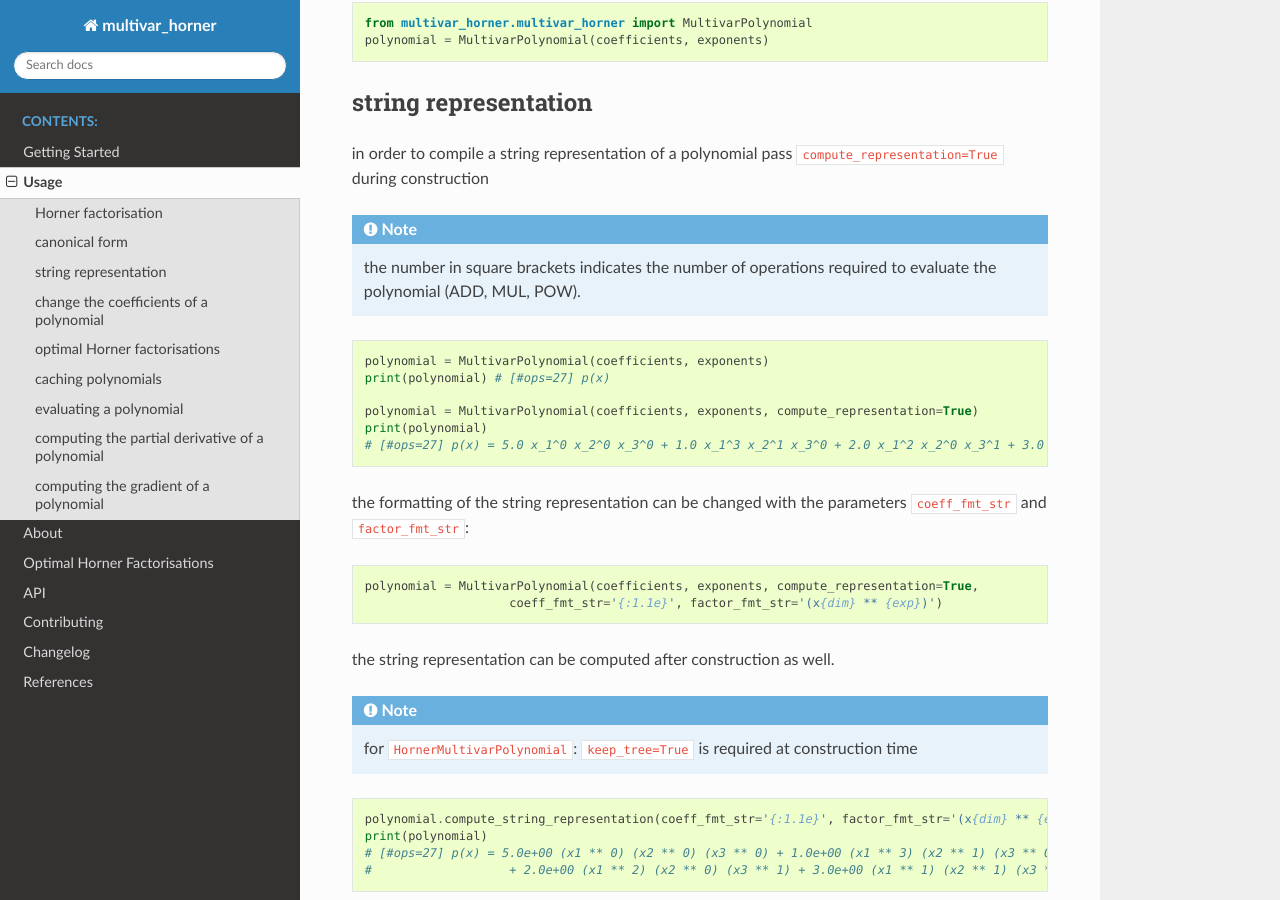
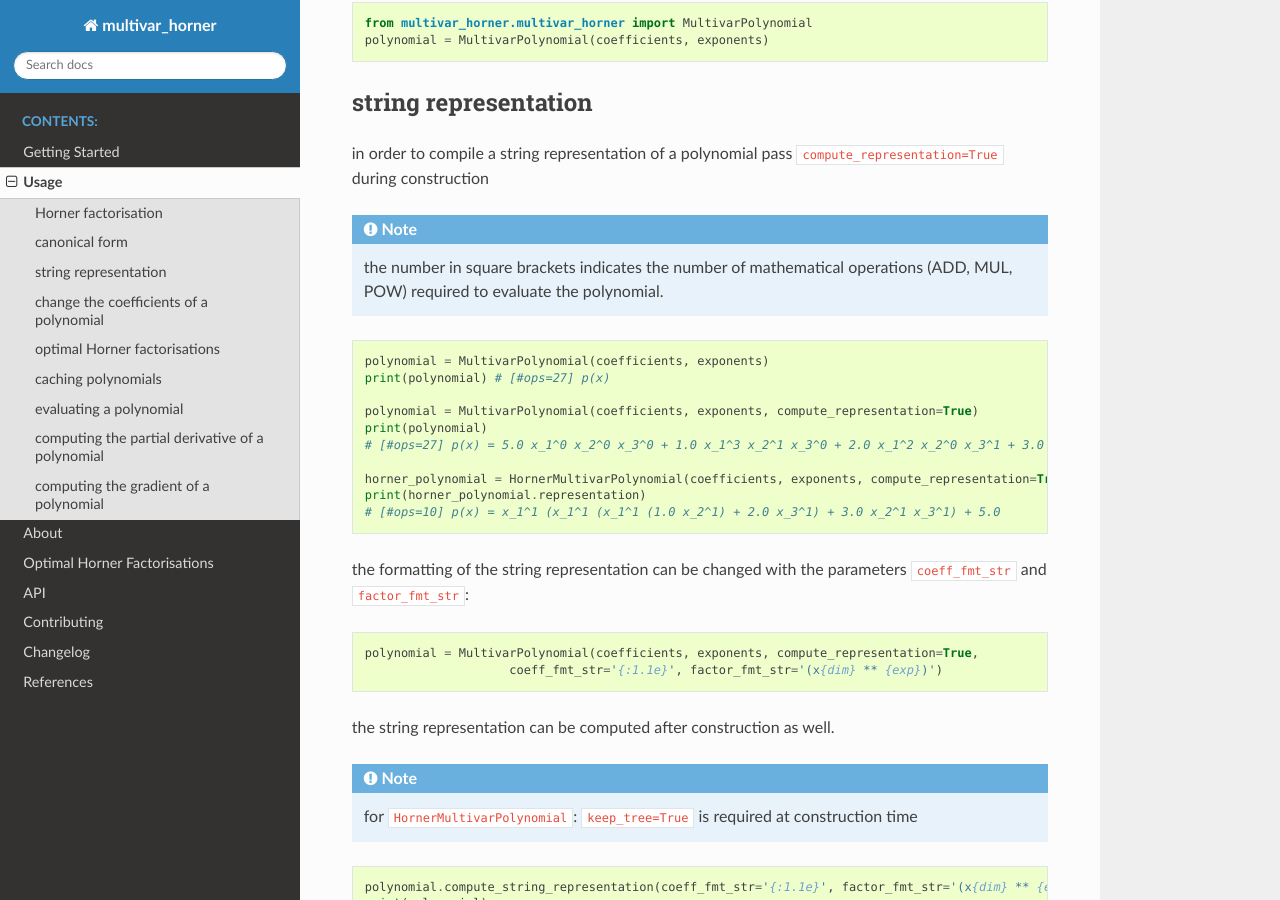
Before and after one commit to jannikmi/multivar_horner, a Sphinx documentation site: the page built from docs/1_usage.rst, in a window 1280 px wide and 900 px high, scrolled down 2111 px. Built offline with Sphinx 7.4.7 and the Read the Docs theme 2.0.0, drawn with Linux system fonts in a browser that asks for light colours; the version number could not be read and is left out.

```diff
--- a/docs/1_usage.rst
+++ b/docs/1_usage.rst
@@ -128,8 +128,8 @@ in order to compile a string representation of a polynomial pass ``compute_repre
 
 .. note::
 
-    the number in square brackets indicates the number of operations required
-    to evaluate the polynomial (ADD, MUL, POW).
+    the number in square brackets indicates the number of mathematical operations (ADD, MUL, POW) required
+    to evaluate the polynomial.
 
 
 .. code-block:: python
@@ -141,6 +141,9 @@ in order to compile a string representation of a polynomial pass ``compute_repre
     print(polynomial)
     # [#ops=27] p(x) = 5.0 x_1^0 x_2^0 x_3^0 + 1.0 x_1^3 x_2^1 x_3^0 + 2.0 x_1^2 x_2^0 x_3^1 + 3.0 x_1^1 x_2^1 x_3^1
 
+    horner_polynomial = HornerMultivarPolynomial(coefficients, exponents, compute_representation=True)
+    print(horner_polynomial.representation)
+    # [#ops=10] p(x) = x_1^1 (x_1^1 (x_1^1 (1.0 x_2^1) + 2.0 x_3^1) + 3.0 x_2^1 x_3^1) + 5.0
 
 
 the formatting of the string representation can be changed with the parameters ``coeff_fmt_str`` and ``factor_fmt_str``:
```
Also changed, not shown: paper/paper.md (+2 -3 lines).
